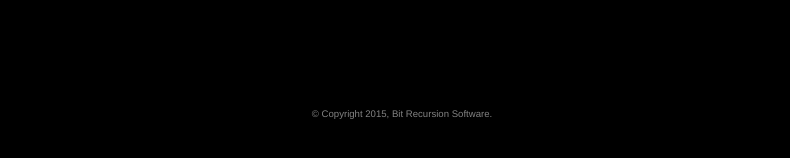
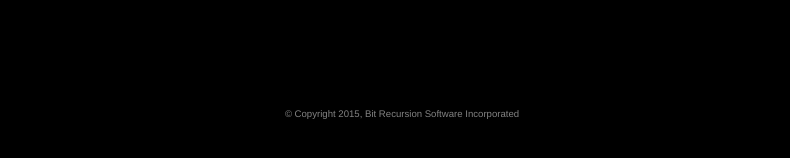
Before and after one commit to bitrecursion/bitrecursion.github.io, a Jekyll site: the page built from index.html, in a window 1280 px wide. Shown: the part 510-668 px from the top of the page, without its empty margins (238-1028 px from the left). Built offline with Jekyll 4.4.1, drawn with Linux system fonts in a browser that asks for light colours.

Commit message:
Included Incorporated
Forgot to add incorporated to the footer of the company name

```diff
--- a/_includes/footer.html
+++ b/_includes/footer.html
@@ -15,7 +15,7 @@
 
 	  <div class="footer-col  footer-col-2">
 		<br><br>
-        <p class="text">&#169 Copyright 2015, Bit Recursion Software.</p>
+        <p class="text">&#169 Copyright 2015, Bit Recursion Software Incorporated</p>
       </div>
        <!--  <ul class="social-media-list">
           {% if site.github_username %}
```
